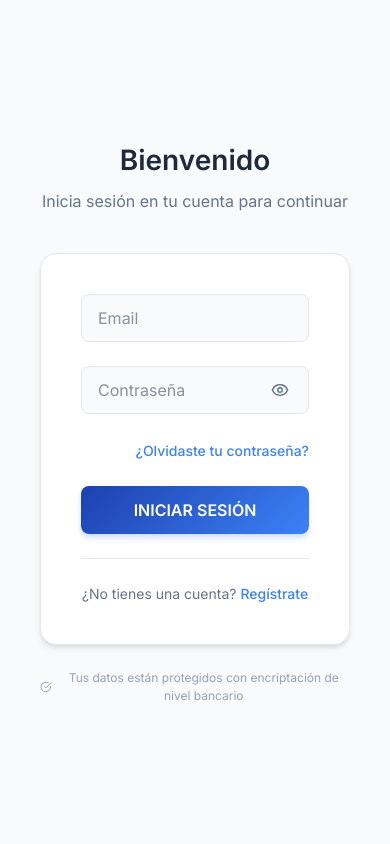
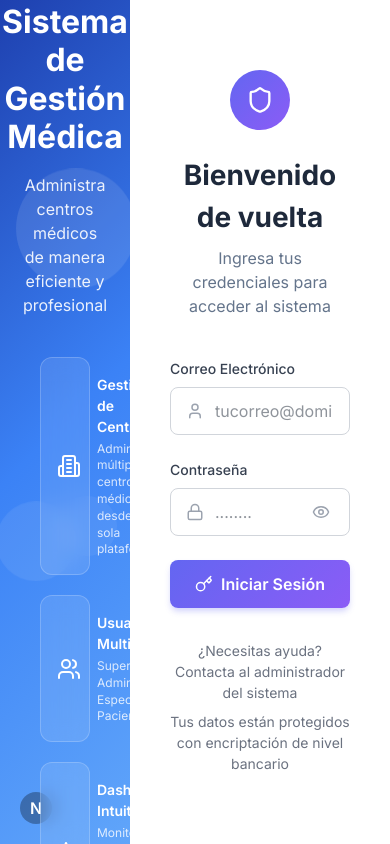
Before and after one commit to JosueGarrido/uppamed_front, a Next.js app: page /login in a window 390 px wide. Built offline with nearby package versions, Linux system fonts and the light colour scheme; no server answers.

Commit message:
fix login

```diff
--- a/app/(auth)/login/page.tsx
+++ b/app/(auth)/login/page.tsx
@@ -3,19 +3,15 @@ import { useState } from 'react';
 import { useAuth } from '@/context/AuthContext';
 import {
   Heart,
-  Stethoscope,
+  Building2,
+  Users,
+  Activity,
   User,
   Lock,
   Eye,
   EyeOff,
   Shield,
-  Activity,
-  Users,
-  Calendar,
-  Clock,
-  CheckCircle,
-  Zap,
-  Plus
+  Key
 } from 'lucide-react';
 
 export default function LoginPage() {
@@ -93,151 +89,224 @@ export default function LoginPage() {
         bottom: 0,
         overflow: 'hidden'
       }}>
-        {/* Panel izquierdo - Fondo azul con formas orgánicas */}
+        {/* Panel izquierdo - Fondo azul con burbujas */}
         <div style={{
-          display: 'none',
-          width: '40%',
+          width: '33.33%',
           background: 'linear-gradient(135deg, #1e40af 0%, #3b82f6 50%, #60a5fa 100%)',
           position: 'relative',
           overflow: 'hidden',
-          borderRadius: '0 20px 20px 0'
-        }} className="hidden lg:flex lg:w-2/5">
-          {/* Formas orgánicas de fondo */}
+          display: 'flex',
+          flexDirection: 'column',
+          justifyContent: 'center',
+          alignItems: 'center',
+          padding: '40px'
+        }} className="hidden lg:flex">
+          {/* Burbujas de fondo */}
           <div style={{
             position: 'absolute',
-            top: '15%',
-            right: '-10%',
-            width: '200px',
-            height: '200px',
+            top: '20%',
+            right: '-5%',
+            width: '120px',
+            height: '120px',
             background: 'rgba(255, 255, 255, 0.1)',
             borderRadius: '50%',
-            animation: 'float 8s ease-in-out infinite'
+            animation: 'float 6s ease-in-out infinite'
           }}></div>
           <div style={{
             position: 'absolute',
-            bottom: '25%',
-            left: '-8%',
-            width: '150px',
-            height: '150px',
+            bottom: '30%',
+            left: '-3%',
+            width: '80px',
+            height: '80px',
             background: 'rgba(255, 255, 255, 0.08)',
             borderRadius: '50%',
-            animation: 'float 12s ease-in-out infinite 2s'
+            animation: 'float 8s ease-in-out infinite 1s'
           }}></div>
           <div style={{
             position: 'absolute',
             top: '60%',
-            right: '15%',
-            width: '100px',
-            height: '100px',
+            right: '10%',
+            width: '60px',
+            height: '60px',
             background: 'rgba(255, 255, 255, 0.06)',
             borderRadius: '50%',
-            animation: 'float 10s ease-in-out infinite 1s'
+            animation: 'float 7s ease-in-out infinite 2s'
           }}></div>
 
-          {/* Contenido del panel izquierdo */}
-          <div style={{
-            position: 'relative',
-            zIndex: 10,
-            display: 'flex',
-            flexDirection: 'column',
-            justifyContent: 'center',
-            alignItems: 'center',
-            padding: '0 40px',
-            color: 'white',
-            textAlign: 'center',
-            height: '100%'
-          }}>
           {/* Logo UppaMed */}
           <div style={{
             display: 'flex',
             flexDirection: 'column',
             alignItems: 'center',
-              marginBottom: '60px'
-            }}>
-              <div style={{
-                width: '80px',
-                height: '80px',
-                background: 'rgba(255, 255, 255, 0.2)',
-                borderRadius: '50%',
-                display: 'flex',
-                alignItems: 'center',
-                justifyContent: 'center',
-                marginBottom: '20px',
-                backdropFilter: 'blur(10px)',
-                border: '1px solid rgba(255, 255, 255, 0.3)'
-              }}>
-                <Heart style={{ width: '40px', height: '40px', color: 'white' }} />
-              </div>
-              <h1 style={{
-                fontSize: '36px',
-                fontWeight: '700',
-                color: 'white',
-                letterSpacing: '-0.02em',
-                marginBottom: '8px'
-              }}>UppaMed</h1>
-              <p style={{
-                fontSize: '16px',
-                color: 'rgba(255, 255, 255, 0.9)',
-                fontWeight: '400'
-              }}>Sistema de Gestión Médica</p>
-            </div>
-
-            {/* Descripción */}
-            <p style={{
-              fontSize: '18px',
-              color: 'rgba(255, 255, 255, 0.9)',
-              lineHeight: '1.6',
-              maxWidth: '280px',
-              marginBottom: '40px'
-            }}>La plataforma más avanzada para administrar citas médicas y gestionar centros de salud de manera eficiente y profesional.</p>
-
-            {/* Características destacadas */}
-            <div style={{
-              display: 'flex',
-              flexDirection: 'column',
-              gap: '16px',
-              width: '100%',
-              maxWidth: '280px'
+            marginBottom: '40px',
+            zIndex: 10
           }}>
             <div style={{
               display: 'flex',
               alignItems: 'center',
-                padding: '12px 16px',
+              marginBottom: '20px'
+            }}>
+              <Heart style={{
+                width: '32px',
+                height: '32px',
+                color: 'white',
+                strokeWidth: 2,
+                marginRight: '8px'
+              }} />
+              <h1 style={{
+                fontSize: '28px',
+                fontWeight: '700',
+                color: 'white',
+                letterSpacing: '-0.02em'
+              }}>UppaMed</h1>
+            </div>
+          </div>
+
+          {/* Título principal */}
+          <h2 style={{
+            fontSize: '32px',
+            fontWeight: '700',
+            color: 'white',
+            textAlign: 'center',
+            marginBottom: '16px',
+            lineHeight: '1.2',
+            zIndex: 10
+          }}>Sistema de Gestión Médica</h2>
+
+          {/* Descripción */}
+          <p style={{
+            fontSize: '16px',
+            color: 'rgba(255, 255, 255, 0.9)',
+            textAlign: 'center',
+            marginBottom: '40px',
+            lineHeight: '1.5',
+            maxWidth: '280px',
+            zIndex: 10
+          }}>Administra centros médicos de manera eficiente y profesional</p>
+
+          {/* Características */}
+          <div style={{
+            display: 'flex',
+            flexDirection: 'column',
+            gap: '20px',
+            width: '100%',
+            maxWidth: '280px',
+            zIndex: 10
+          }}>
+            {/* Gestión de Centros */}
+            <div style={{
+              display: 'flex',
+              alignItems: 'center',
+              padding: '16px',
               background: 'rgba(255, 255, 255, 0.1)',
               borderRadius: '12px',
               backdropFilter: 'blur(10px)',
               border: '1px solid rgba(255, 255, 255, 0.2)'
             }}>
-                <Calendar style={{ width: '18px', height: '18px', color: 'white', marginRight: '12px' }} />
-                <span style={{ fontSize: '14px', color: 'white' }}>Gestión inteligente de citas</span>
+              <Building2 style={{
+                width: '24px',
+                height: '24px',
+                color: 'white',
+                marginRight: '16px',
+                flexShrink: 0
+              }} />
+              <div>
+                <div style={{
+                  fontSize: '14px',
+                  fontWeight: '600',
+                  color: 'white',
+                  marginBottom: '4px'
+                }}>Gestión de Centros</div>
+                <div style={{
+                  fontSize: '12px',
+                  color: 'rgba(255, 255, 255, 0.8)',
+                  lineHeight: '1.4'
+                }}>Administra múltiples centros médicos desde una sola plataforma</div>
+              </div>
             </div>
 
+            {/* Usuarios Multirol */}
             <div style={{
               display: 'flex',
               alignItems: 'center',
-                padding: '12px 16px',
+              padding: '16px',
               background: 'rgba(255, 255, 255, 0.1)',
               borderRadius: '12px',
               backdropFilter: 'blur(10px)',
               border: '1px solid rgba(255, 255, 255, 0.2)'
             }}>
-                <Users style={{ width: '18px', height: '18px', color: 'white', marginRight: '12px' }} />
-                <span style={{ fontSize: '14px', color: 'white' }}>Pacientes y especialistas</span>
+              <Users style={{
+                width: '24px',
+                height: '24px',
+                color: 'white',
+                marginRight: '16px',
+                flexShrink: 0
+              }} />
+              <div>
+                <div style={{
+                  fontSize: '14px',
+                  fontWeight: '600',
+                  color: 'white',
+                  marginBottom: '4px'
+                }}>Usuarios Multirol</div>
+                <div style={{
+                  fontSize: '12px',
+                  color: 'rgba(255, 255, 255, 0.8)',
+                  lineHeight: '1.4'
+                }}>Super Admin, Administradores, Especialistas y Pacientes</div>
+              </div>
             </div>
 
+            {/* Dashboard Intuitivo */}
             <div style={{
               display: 'flex',
               alignItems: 'center',
-                padding: '12px 16px',
+              padding: '16px',
               background: 'rgba(255, 255, 255, 0.1)',
               borderRadius: '12px',
               backdropFilter: 'blur(10px)',
               border: '1px solid rgba(255, 255, 255, 0.2)'
             }}>
-                <Zap style={{ width: '18px', height: '18px', color: 'white', marginRight: '12px' }} />
-                <span style={{ fontSize: '14px', color: 'white' }}>Optimización automática</span>
+              <Activity style={{
+                width: '24px',
+                height: '24px',
+                color: 'white',
+                marginRight: '16px',
+                flexShrink: 0
+              }} />
+              <div>
+                <div style={{
+                  fontSize: '14px',
+                  fontWeight: '600',
+                  color: 'white',
+                  marginBottom: '4px'
+                }}>Dashboard Intuitivo</div>
+                <div style={{
+                  fontSize: '12px',
+                  color: 'rgba(255, 255, 255, 0.8)',
+                  lineHeight: '1.4'
+                }}>Monitorea métricas y gestiona citas de manera eficiente</div>
               </div>
             </div>
+          </div>
+
+          {/* Logo pequeño en la esquina */}
+          <div style={{
+            position: 'absolute',
+            bottom: '20px',
+            left: '20px',
+            width: '32px',
+            height: '32px',
+            background: 'rgba(0, 0, 0, 0.3)',
+            borderRadius: '50%',
+            display: 'flex',
+            alignItems: 'center',
+            justifyContent: 'center',
+            fontSize: '16px',
+            fontWeight: '600',
+            color: 'white'
+          }}>
+            N
           </div>
         </div>
 
@@ -249,7 +318,7 @@ export default function LoginPage() {
           justifyContent: 'center',
           alignItems: 'center',
           padding: '40px',
-          background: '#f8fafc'
+          background: 'white'
         }}>
           {/* Logo móvil */}
           <div style={{
@@ -263,20 +332,14 @@ export default function LoginPage() {
               justifyContent: 'center',
               marginBottom: '16px'
             }}>
-              <div style={{
-                width: '50px',
-                height: '50px',
-                background: 'linear-gradient(135deg, #1e40af 0%, #3b82f6 100%)',
-                borderRadius: '50%',
-                display: 'flex',
-                alignItems: 'center',
-                justifyContent: 'center',
-                marginRight: '12px'
-              }}>
-                <Heart style={{ width: '24px', height: '24px', color: 'white' }} />
-              </div>
+              <Heart style={{
+                width: '24px',
+                height: '24px',
+                color: '#1e40af',
+                marginRight: '8px'
+              }} />
               <h1 style={{
-                fontSize: '28px',
+                fontSize: '24px',
                 fontWeight: '700',
                 color: '#1e293b'
               }}>UppaMed</h1>
@@ -294,95 +357,139 @@ export default function LoginPage() {
               textAlign: 'center',
               marginBottom: '40px'
             }}>
+              <div style={{
+                display: 'flex',
+                justifyContent: 'center',
+                marginBottom: '24px'
+              }}>
+                <div style={{
+                  width: '60px',
+                  height: '60px',
+                  background: 'linear-gradient(135deg, #6366f1 0%, #8b5cf6 100%)',
+                  borderRadius: '50%',
+                  display: 'flex',
+                  alignItems: 'center',
+                  justifyContent: 'center'
+                }}>
+                  <Shield style={{
+                    width: '28px',
+                    height: '28px',
+                    color: 'white'
+                  }} />
+                </div>
+              </div>
               <h2 style={{
                 fontSize: '28px',
-                fontWeight: '600',
+                fontWeight: '700',
                 color: '#1e293b',
                 marginBottom: '8px'
               }}>
-                Bienvenido
+                Bienvenido de vuelta
               </h2>
               <p style={{
                 color: '#64748b',
                 fontSize: '16px'
               }}>
-                Inicia sesión en tu cuenta para continuar
+                Ingresa tus credenciales para acceder al sistema
               </p>
             </div>
 
             {/* Formulario */}
-            <div style={{
-              background: 'white',
-              padding: '40px',
-              borderRadius: '16px',
-              boxShadow: '0 4px 6px -1px rgba(0, 0, 0, 0.1), 0 2px 4px -1px rgba(0, 0, 0, 0.06)',
-              border: '1px solid #e2e8f0'
-            }}>
             <form onSubmit={handleSubmit} style={{ display: 'flex', flexDirection: 'column', gap: '24px' }}>
               {/* Campo Email */}
               <div style={{ display: 'flex', flexDirection: 'column', gap: '8px' }}>
+                <label style={{
+                  fontSize: '14px',
+                  fontWeight: '500',
+                  color: '#374151'
+                }}>
+                  Correo Electrónico
+                </label>
+                <div style={{ position: 'relative' }}>
+                  <User style={{
+                    position: 'absolute',
+                    left: '16px',
+                    top: '50%',
+                    transform: 'translateY(-50%)',
+                    width: '18px',
+                    height: '18px',
+                    color: '#9ca3af'
+                  }} />
                   <input
                     id="email"
                     type="email"
-                    placeholder="Email"
+                    placeholder="tucorreo@dominio.com"
                     value={email}
                     onChange={(e) => setEmail(e.target.value)}
                     style={{
                       width: '100%',
                       height: '48px',
-                      padding: '0 16px',
-                      border: '1px solid #e2e8f0',
+                      padding: '0 16px 0 44px',
+                      border: '1px solid #d1d5db',
                       borderRadius: '8px',
-                      color: '#1e293b',
+                      color: '#1f2937',
                       fontSize: '16px',
                       outline: 'none',
                       transition: 'all 0.2s ease',
-                      background: '#f8fafc'
+                      background: 'white'
                     }}
                     onFocus={(e) => {
-                      e.target.style.borderColor = '#3b82f6';
-                      e.target.style.background = 'white';
-                      e.target.style.boxShadow = '0 0 0 3px rgba(59, 130, 246, 0.1)';
+                      e.target.style.borderColor = '#6366f1';
+                      e.target.style.boxShadow = '0 0 0 3px rgba(99, 102, 241, 0.1)';
                     }}
                     onBlur={(e) => {
-                      e.target.style.borderColor = '#e2e8f0';
-                      e.target.style.background = '#f8fafc';
+                      e.target.style.borderColor = '#d1d5db';
                       e.target.style.boxShadow = 'none';
                     }}
                     required
                   />
                 </div>
+              </div>
 
               {/* Campo Contraseña */}
               <div style={{ display: 'flex', flexDirection: 'column', gap: '8px' }}>
+                <label style={{
+                  fontSize: '14px',
+                  fontWeight: '500',
+                  color: '#374151'
+                }}>
+                  Contraseña
+                </label>
                 <div style={{ position: 'relative' }}>
+                  <Lock style={{
+                    position: 'absolute',
+                    left: '16px',
+                    top: '50%',
+                    transform: 'translateY(-50%)',
+                    width: '18px',
+                    height: '18px',
+                    color: '#9ca3af'
+                  }} />
                   <input
                     id="password"
                     type={showPassword ? 'text' : 'password'}
-                      placeholder="Contraseña"
+                    placeholder="........"
                     value={password}
                     onChange={(e) => setPassword(e.target.value)}
                     style={{
                       width: '100%',
                       height: '48px',
-                        padding: '0 16px',
+                      padding: '0 16px 0 44px',
                       paddingRight: '48px',
-                        border: '1px solid #e2e8f0',
+                      border: '1px solid #d1d5db',
                       borderRadius: '8px',
-                        color: '#1e293b',
+                      color: '#1f2937',
                       fontSize: '16px',
                       outline: 'none',
                       transition: 'all 0.2s ease',
-                        background: '#f8fafc'
+                      background: 'white'
                     }}
                     onFocus={(e) => {
-                        e.target.style.borderColor = '#3b82f6';
-                        e.target.style.background = 'white';
-                        e.target.style.boxShadow = '0 0 0 3px rgba(59, 130, 246, 0.1)';
+                      e.target.style.borderColor = '#6366f1';
+                      e.target.style.boxShadow = '0 0 0 3px rgba(99, 102, 241, 0.1)';
                     }}
                     onBlur={(e) => {
-                        e.target.style.borderColor = '#e2e8f0';
-                        e.target.style.background = '#f8fafc';
+                      e.target.style.borderColor = '#d1d5db';
                       e.target.style.boxShadow = 'none';
                     }}
                     required
@@ -397,7 +504,7 @@ export default function LoginPage() {
                       transform: 'translateY(-50%)',
                       background: 'none',
                       border: 'none',
-                        color: '#64748b',
+                      color: '#9ca3af',
                       cursor: 'pointer',
                       padding: '4px'
                     }}
@@ -408,20 +515,6 @@ export default function LoginPage() {
                     }
                   </button>
                 </div>
-                </div>
-
-                {/* Enlace "Olvidé mi contraseña" */}
-                <div style={{
-                  textAlign: 'right'
-                }}>
-                  <a href="#" style={{
-                    color: '#3b82f6',
-                    fontSize: '14px',
-                    textDecoration: 'none',
-                    fontWeight: '500'
-                  }}>
-                    ¿Olvidaste tu contraseña?
-                  </a>
               </div>
 
               {/* Error */}
@@ -446,21 +539,25 @@ export default function LoginPage() {
                   height: '48px',
                   fontSize: '16px',
                   fontWeight: '600',
-                    background: 'linear-gradient(135deg, #1e40af 0%, #3b82f6 100%)',
+                  background: 'linear-gradient(135deg, #6366f1 0%, #8b5cf6 100%)',
                   color: 'white',
                   borderRadius: '8px',
                   border: 'none',
                   cursor: 'pointer',
                   transition: 'all 0.2s ease',
-                    boxShadow: '0 4px 6px -1px rgba(59, 130, 246, 0.3)'
+                  boxShadow: '0 4px 6px -1px rgba(99, 102, 241, 0.3)',
+                  display: 'flex',
+                  alignItems: 'center',
+                  justifyContent: 'center',
+                  gap: '8px'
                 }}
                 onMouseEnter={(e) => {
                   e.currentTarget.style.transform = 'translateY(-1px)';
-                    e.currentTarget.style.boxShadow = '0 6px 8px -1px rgba(59, 130, 246, 0.4)';
+                  e.currentTarget.style.boxShadow = '0 6px 8px -1px rgba(99, 102, 241, 0.4)';
                 }}
                 onMouseLeave={(e) => {
                   e.currentTarget.style.transform = 'translateY(0)';
-                    e.currentTarget.style.boxShadow = '0 4px 6px -1px rgba(59, 130, 246, 0.3)';
+                  e.currentTarget.style.boxShadow = '0 4px 6px -1px rgba(99, 102, 241, 0.3)';
                 }}
                 disabled={isLoading}
               >
@@ -478,50 +575,32 @@ export default function LoginPage() {
                     Iniciando sesión...
                   </div>
                 ) : (
-                    'INICIAR SESIÓN'
+                  <>
+                    <Key style={{ width: '18px', height: '18px' }} />
+                    Iniciar Sesión
+                  </>
                 )}
               </button>
             </form>
 
-              {/* Footer del formulario */}
+            {/* Información de ayuda */}
             <div style={{
               textAlign: 'center',
-                marginTop: '24px',
-                paddingTop: '24px',
-                borderTop: '1px solid #e2e8f0'
+              marginTop: '32px'
             }}>
               <p style={{
                 fontSize: '14px',
-                  color: '#64748b'
+                color: '#6b7280',
+                marginBottom: '8px'
               }}>
-                  ¿No tienes una cuenta?{' '}
-                  <a href="#" style={{
-                    color: '#3b82f6',
-                    textDecoration: 'none',
-                    fontWeight: '500'
+                ¿Necesitas ayuda? Contacta al administrador del sistema
+              </p>
+              <p style={{
+                fontSize: '14px',
+                color: '#6b7280'
               }}>
-                    Regístrate
-                  </a>
+                Tus datos están protegidos con encriptación de nivel bancario
               </p>
-              </div>
-            </div>
-
-            {/* Información de seguridad */}
-            <div style={{
-              textAlign: 'center',
-              marginTop: '24px'
-            }}>
-              <div style={{
-                display: 'flex',
-                alignItems: 'center',
-                justifyContent: 'center',
-                gap: '6px',
-                fontSize: '12px',
-                color: '#94a3b8'
-              }}>
-                <CheckCircle style={{ width: '14px', height: '14px' }} />
-                Tus datos están protegidos con encriptación de nivel bancario
-              </div>
             </div>
           </div>
         </div>
--- a/app/layout.tsx
+++ b/app/layout.tsx
@@ -2,6 +2,7 @@ import type { Metadata } from 'next';
 import { Inter } from 'next/font/google';
 import './globals.css';
 import { AuthProvider } from '../context/AuthContext';
+import ThemeWrapper from '@/components/ThemeWrapper';
 import SidebarWrapper from '@/components/SidebarWrapper';
 import { Toaster } from 'sonner';
 import ImpersonationBanner from '@/components/ImpersonationBanner';
@@ -18,6 +19,7 @@ export default function RootLayout({ children }: { children: React.ReactNode })
     <html lang="es" className="h-full">
       <body className={`${inter.className} h-full bg-white`}>
         <AuthProvider>
+          <ThemeWrapper>
             <div className="min-h-screen bg-medical-50">
               <ImpersonationBanner />
               <div className="flex min-h-screen">
@@ -30,6 +32,7 @@ export default function RootLayout({ children }: { children: React.ReactNode })
               </div>
             </div>
             <Toaster richColors position="top-right" />
+          </ThemeWrapper>
         </AuthProvider>
       </body>
     </html>
--- /dev/null
+++ b/components/ThemeWrapper.tsx
@@ -0,0 +1,23 @@
+'use client';
+
+import { useEffect, useState } from 'react';
+import { ThemeProvider } from '@/app/context/ThemeContext';
+
+interface ThemeWrapperProps {
+  children: React.ReactNode;
+}
+
+export default function ThemeWrapper({ children }: ThemeWrapperProps) {
+  const [isMounted, setIsMounted] = useState(false);
+
+  useEffect(() => {
+    setIsMounted(true);
+  }, []);
+
+  // Renderizar un placeholder durante SSR
+  if (!isMounted) {
+    return <div className="min-h-screen bg-white">{children}</div>;
+  }
+
+  return <ThemeProvider>{children}</ThemeProvider>;
+}
--- a/package.json
+++ b/package.json
@@ -5,6 +5,7 @@
   "scripts": {
     "dev": "next dev --turbopack",
     "build": "next build --no-lint",
+    "build:static": "next build --no-lint --output=export",
     "start": "next start",
     "lint": "next lint"
   },
--- a/tailwind.config.ts
+++ b/tailwind.config.ts
@@ -6,6 +6,7 @@ const config: Config = {
     './components/**/*.{js,ts,jsx,tsx,mdx}',
     './app/**/*.{js,ts,jsx,tsx,mdx}',
   ],
+  darkMode: 'class',
   theme: {
     extend: {
       colors: {
```
Also changed, not shown: app/context/ThemeContext.tsx (+28 -5 lines), context/ThemeContext.tsx (deleted, +0 -49 lines), next.config.ts (+30 -1 lines), vercel.json (added). Lines whose indentation alone changed are shown as unchanged.
